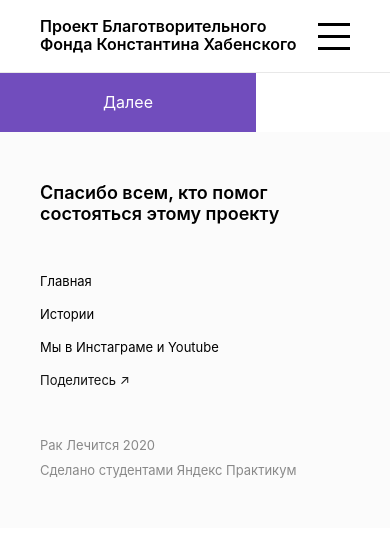
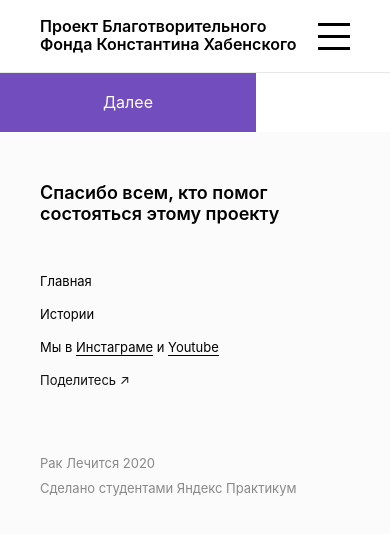
Before and after one commit to zajcevakaterina/raklechitsa, a Nuxt app: page /popuptest in a window 390 px wide. Shown: the top 534 px of the page. Built offline with nearby package versions, Linux system fonts and the light colour scheme.

Commit message:
feat: add social-links in footer

```diff
--- a/components/blocks/Footer.vue
+++ b/components/blocks/Footer.vue
@@ -9,13 +9,19 @@
           <!-- <footer-menu /> -->
 
           <div class="footer__menu">
-            <a href="/" class="footer__menu-link">Главная</a>
-            <a href="/stories" class="footer__menu-link">Истории</a>
+            <a href="/" class="footer__link footer__link_type_menu">Главная</a>
+            <a href="/stories" class="footer__link footer__link_type_menu"
+              >Истории</a
+            >
           </div>
         </div>
         <div class="footer__social">
-          <p class="footer__social-text">Мы в Инстаграме и Youtube</p>
-          <footer-button class="footer__social_link"
+          <p class="footer__social-text">
+            Мы в
+            <a class="footer__link footer__link_type_social">Инстаграме</a> и
+            <a class="footer__link footer__link_type_social">Youtube</a>
+          </p>
+          <footer-button class="footer__link footer__link_type_share"
             >Поделитесь &#8599;</footer-button
           >
         </div>
@@ -73,20 +79,26 @@ export default {
   font-size: 18px;
   line-height: 24px;
 }
-.footer__menu-link {
-  margin-right: 40px;
-  font-style: normal;
-  font-weight: normal;
+
+.footer__link {
   font-size: 18px;
   line-height: 24px;
-  text-decoration: none;
   color: #000000;
   height: fit-content;
+  cursor: pointer;
+  text-decoration: none;
 }
-.footer__menu-link:last-child {
+
+.footer__link_type_menu {
+  margin-right: 40px;
+  text-decoration: none;
+}
+
+.footer__link_type_menu:last-child {
   margin: 0;
 }
-.footer__menu-link:hover {
+
+.footer__link_type_menu:hover {
   color: #121212;
   opacity: 0.8;
   transition: opacity 0.3 linear;
@@ -99,6 +111,7 @@ export default {
   min-height: 88px;
   justify-content: space-between;
 }
+
 .footer__social-text {
   font-style: normal;
   font-weight: normal;
@@ -107,22 +120,25 @@ export default {
   color: #000000;
   margin: 0;
 }
-.footer__social_link {
-  font-style: normal;
+.footer__link_type_share {
   background-color: transparent;
-  font-weight: normal;
   font-size: 18px;
   line-height: 24px;
-  cursor: pointer;
   text-align: left;
   color: #121212;
   padding: 0;
   outline: 0;
 }
-.footer__social_link:hover {
+
+.footer__link_type_social {
+  border-bottom: 1px solid #000;
+}
+
+.footer__link:hover {
   opacity: 0.8;
   transition: opacity 0.3 linear;
 }
+
 .footer__copyright {
   display: flex;
   width: 100%;
@@ -148,13 +164,10 @@ export default {
   .section__title_footer {
     max-width: 305px;
   }
-  .footer__menu-link {
+  .footer__link {
     font-size: 16px;
   }
   .footer__social-text {
-    font-size: 16px;
-  }
-  .footer__social_link {
     font-size: 16px;
   }
   .footer__copyright-text {
@@ -203,25 +216,25 @@ export default {
   .footer__title-menu {
     width: 100%;
   }
-  .footer__menu-link {
+  .footer__link {
     font-size: 13px;
     line-height: 1.15;
     margin-bottom: 18px;
   }
-  .footer__menu-link:last-child {
+  .footer__link_type_menu:last-child {
     margin-bottom: 18px;
   }
   .footer__social {
     min-height: 0;
   }
+  .footer__social_link {
+    font-size: 13px;
+    line-height: 1.15;
+  }
   .footer__social-text {
     font-size: 13px;
     line-height: 1.15;
     margin-bottom: 18px;
-  }
-  .footer__social_link {
-    font-size: 13px;
-    line-height: 1.15;
   }
   .footer__copyright {
     flex-direction: column;
```
